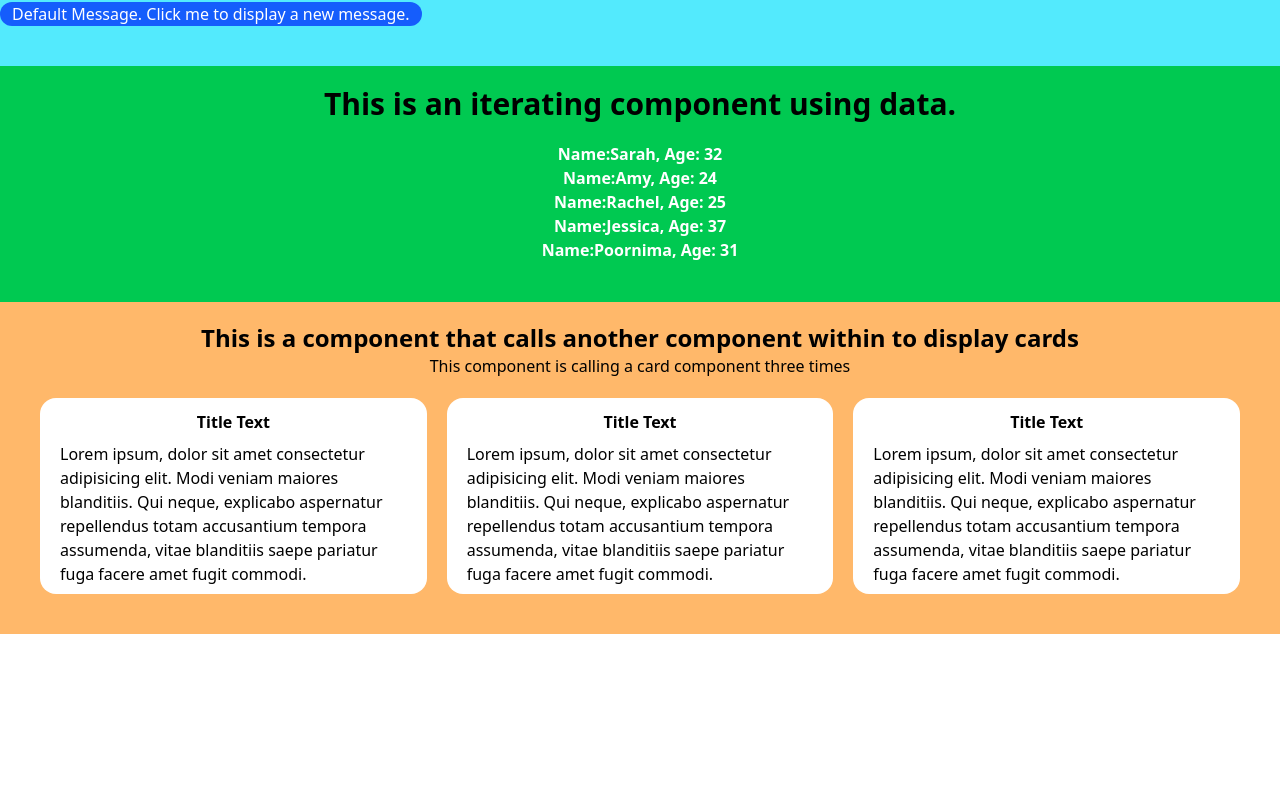
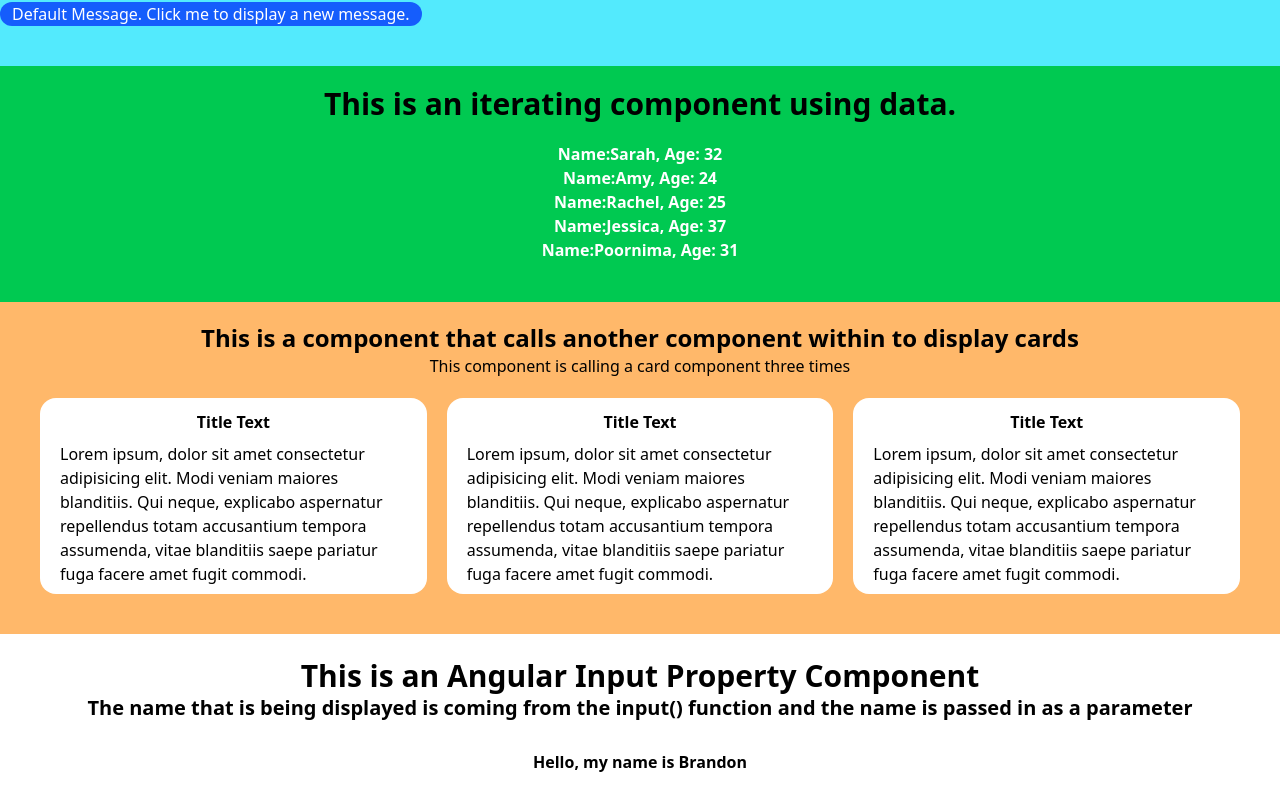
Before and after one commit to loopbutinfinite/angular-practice, an Angular app: page / in a window 1280 px wide. Shown: the part 546-1356 px from the top of the page. Before the commit the page ends 1180 px from the top, so only its background shows below. Built offline with nearby package versions, Linux system fonts and the light colour scheme.

Commit message:
Created an Angular Input Property Component that utilizes the input() function to pass in a value to the input property

```diff
--- a/src/app/app.html
+++ b/src/app/app.html
@@ -5,5 +5,6 @@
 <app-event-handler-button-component></app-event-handler-button-component>
 <app-iterating-component></app-iterating-component>
 <app-display-cards-component></app-display-cards-component>
+<app-input-property-component></app-input-property-component>
 
 <router-outlet></router-outlet>
--- a/src/app/app.ts
+++ b/src/app/app.ts
@@ -7,13 +7,14 @@ import { LandingPageComponent } from './landing-page-component/landing-page-comp
 import { IteratingComponent } from './iterating-component/iterating-component';
 import { DisplayCardsComponent } from './display-cards-component/display-cards-component';
 import { NavbarComponent } from './navbar-component/navbar-component';
+import { InputPropertyComponent } from './input-property-component/input-property-component';
 
 // This is the main component file for the app
 // With Angular, if we wanted to call other components in this page like in Next.js, we need to import the class name of the component we want to use in the imports array. As well as call the component selector name in the template below.
 // Note: In this example, we are doing the HTML here in the component, but normally with a bigger project, you would want to do this in its own dedicated html file, the app.htmlm file.
 @Component({
   selector: 'app-root',
-  imports: [RouterOutlet, EventHandlerComponent, EventHandlerButtonComponent, LandingPageComponent, IteratingComponent, DisplayCardsComponent, RouterLink, NavbarComponent],
+  imports: [RouterOutlet, EventHandlerComponent, EventHandlerButtonComponent, LandingPageComponent, IteratingComponent, DisplayCardsComponent, RouterLink, NavbarComponent, InputPropertyComponent],
   styleUrl: './app.css',
   templateUrl: './app.html',
 })
--- /dev/null
+++ b/src/app/input-property-component/input-property-component.html
@@ -0,0 +1,5 @@
+<main class="border-bs-indigo-500 py-6">
+    <h1 class="text-3xl font-bold text-center">This is an Angular Input Property Component</h1>
+    <p class="text-xl text-center font-bold">The name that is being displayed is coming from the input() function and the name is passed in as a parameter</p>
+    <p class="font-bold text-center py-7">Hello, my name is {{name()}}</p>
+</main>
--- /dev/null
+++ b/src/app/input-property-component/input-property-component.ts
@@ -0,0 +1,11 @@
+import { Component, input } from '@angular/core';
+
+@Component({
+  selector: 'app-input-property-component',
+  imports: [],
+  templateUrl: './input-property-component.html',
+  styleUrl: './input-property-component.css',
+})
+export class InputPropertyComponent {
+  name = input<string>('Brandon');
+}
```
Also changed, not shown: src/app/input-property-component/input-property-component.css (added), 1 other file (tests, documents, lock files or other folders).
